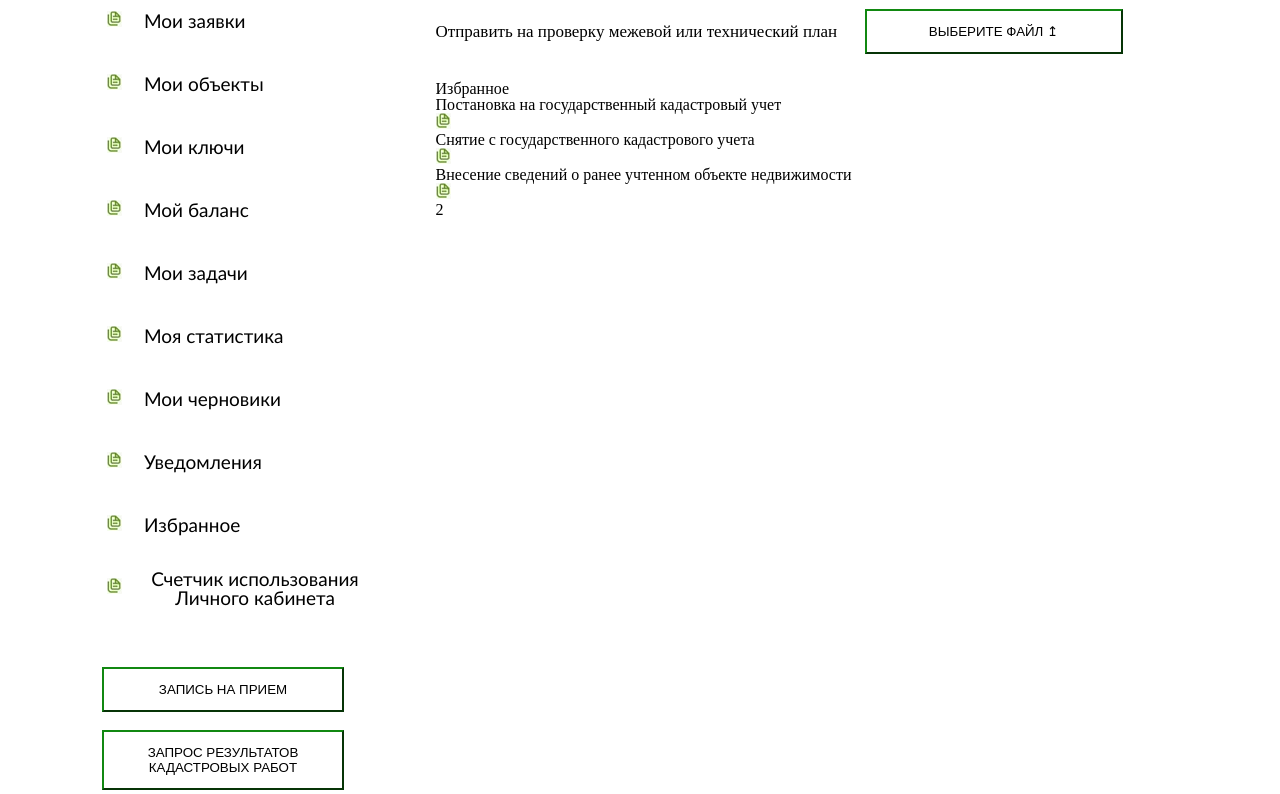
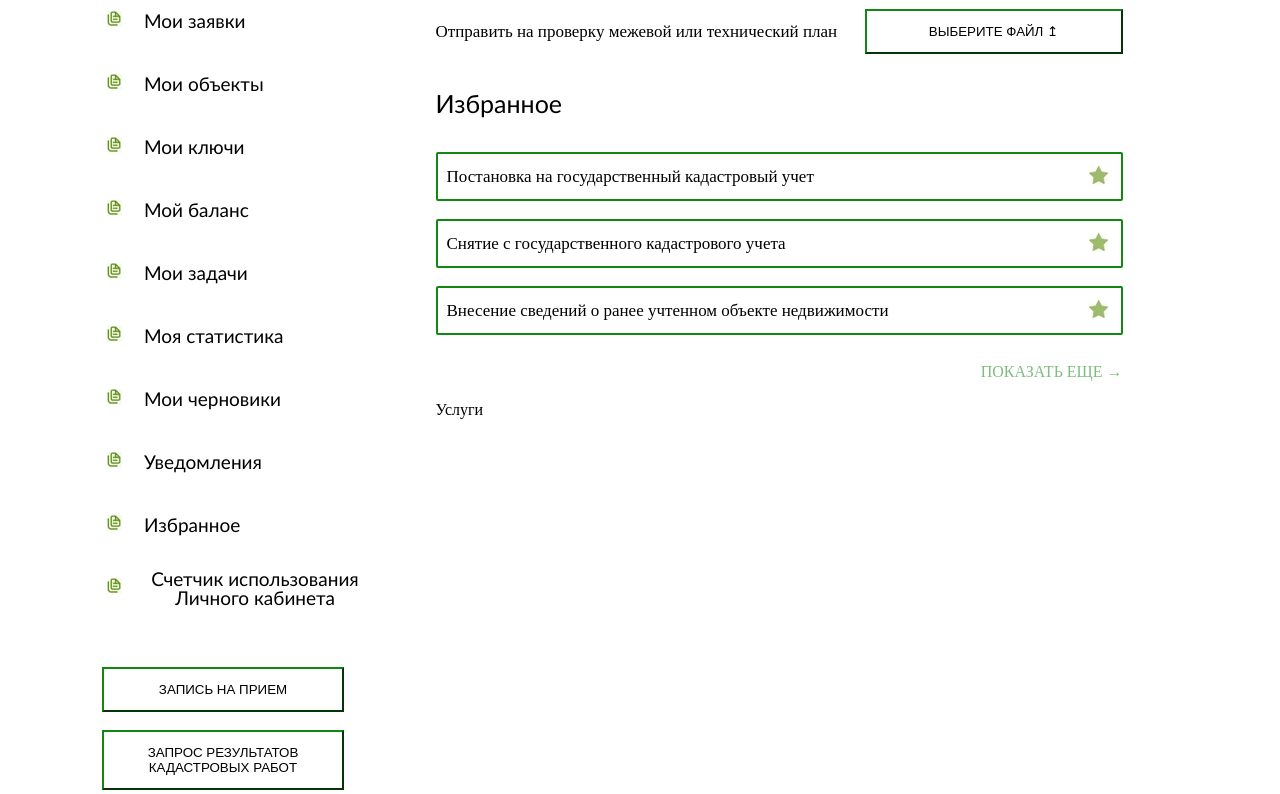
Before and after one commit to Igor-R64/Task-css, a plain HTML site: page index.html in a window 1280 px wide. Shown: the part 266-1060 px from the top of the page. Drawn offline with Linux system fonts and the light colour scheme.

Commit message:
edited favorites

```diff
--- a/index.html
+++ b/index.html
@@ -31,7 +31,7 @@
             <nav class="menu">
                 <ul class="menu-list">
                     <li class="menu-list-item">
-                        О РОСРЕЕСТРЕ
+                       <a href="#">О РОСРЕЕСТРЕ</a>
                     </li>
                     <li class="menu-list-item">
                         ДЕЯТЕЛЬНОСТЬ
@@ -243,7 +243,7 @@
                             </p>
                             </div>
                             <div class="main-description_services-favorites-select-img">
-                            <img src="img/img1.png">
+                            <img src="img/img3.png">
                             </div>
                         </div>
 
@@ -255,7 +255,7 @@
                             </p>
                             </div>
                             <div class="main-description_services-favorites-select-img">
-                            <img src="img/img1.png">
+                            <img src="img/img3.png">
                             </div>
                         </div>
 
@@ -267,16 +267,19 @@
                             </p>
                             </div>
                             <div class="main-description_services-favorites-select-img">
-                            <img src="img/img1.png">
+                            <img src="img/img3.png">
                             </div>
                         </div>
 
+                    </div>
+                    <div class="main-description_services-favorites-select-next">
+                        <a class="next" href="#" >ПОКАЗАТЬ ЕЩЕ &#8594;</a>
                     </div>
 
                 </div>
 
 
-                2
+                Услуги
             </div>
 
     </main>
--- a/style.css
+++ b/style.css
@@ -236,4 +236,48 @@ background-color: rgb(233, 233, 233);
 
 .services-download-file:hover {
     background-color: #118811 ;
+
 }
+
+.main-description_services-favorites-top {
+    font-family: calibri;
+    font-size: 25px;
+    font-weight: 500;
+    margin: 36px 0px;
+}
+
+.main-description_services-favorites-select-list {
+    display: flex;
+    align-items: center;
+    justify-content: space-between;
+    border-width: 2px;
+    border-style: solid;
+    border-radius: 2px;
+    border-color: #118811;
+    margin: 5px 8px 18px 0px;
+    height: 45px;
+}
+
+.main-description_services-favorites-select-list:hover {
+    background-color: #118811 ;
+}
+
+
+.main-description_services-favorites-select-text {
+    margin-left: 9px;
+    font-size: 17px;
+}
+
+.main-description_services-favorites-select-img {
+    margin-right: 11px;
+}
+
+.main-description_services-favorites-select-next {
+    display: flex;
+    justify-content: flex-end;
+    margin: 29px 8px 22px 0px;
+}
+
+.next {
+    text-decoration: none;
+    color: rgb(126, 189, 126);
```
Also changed, not shown: img/img3.png (added).
